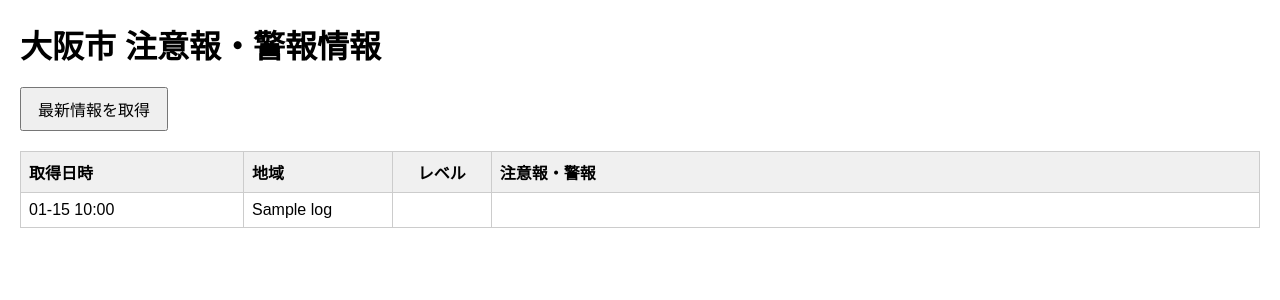
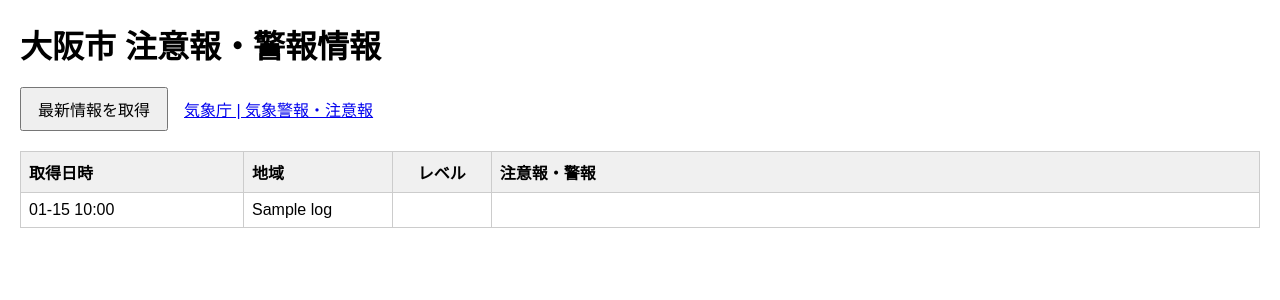
Before and after one commit to telcation/weather-warning, a Flask app: template templates/index.html in a window 1280 px wide. Shown: the top 300 px of the page. Run offline with Flask 3, Linux system fonts and the light colour scheme; the template is opened without the code that fills it: most values are stand-ins (such as "Sample title", 1, 10 or a date in 2020).

Commit message:
気象庁ページへのリンクを追加

```diff
--- a/templates/index.html
+++ b/templates/index.html
@@ -111,8 +111,9 @@
 
     <h1>大阪市 注意報・警報情報</h1>
 
-    <form action="{{ base_path }}/fetch" method="post">
+    <form action="{{ base_path }}/fetch" method="post" style="display: flex; align-items: center; gap: 16px;">
         <button type="submit">最新情報を取得</button>
+        <a href="https://www.data.jma.go.jp/multi/warn/warn_detail.html?code=270000&lang=jp" target="_blank" rel="noopener">気象庁 | 気象警報・注意報</a>
     </form>
 
     <table>
```
